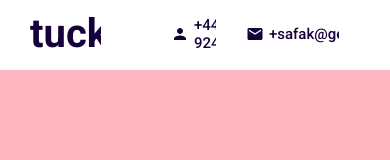
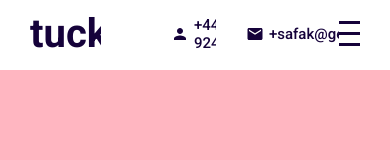
Before and after one commit to Tuckerchaisit/portfolio, a React (Create React App) app: page / in a window 390 px wide. Shown: the top 160 px of the page. Built offline with nearby package versions, Linux system fonts and the light colour scheme.

Commit message:
implement hamburger menu

```diff
--- a/src/App.jsx
+++ b/src/App.jsx
@@ -5,18 +5,19 @@
 import Testimonials from "./components/testimonials/Testimonials";
 import Contact from "./components/contact/Contact"
 import "./app.scss"
+import { useState } from "react"
 
 function App() {
+  const [menuOpen, setMenuOpen] = useState(false)
   return (
     <div className="app">
-      <Topbar/>
+      <Topbar menuOpen={menuOpen} setMenuOpen={setMenuOpen}/>
       <div className="sections">
         <Intro/>
         <Portfolio/>
         <Works/>
         <Testimonials/>
         <Contact/>
-
       </div>
     </div>
   );
--- a/src/components/topbar/Topbar.jsx
+++ b/src/components/topbar/Topbar.jsx
@@ -2,12 +2,14 @@
 import MailIcon from '@mui/icons-material/Mail';
 import PersonIcon from '@mui/icons-material/Person';
 
-export default function Topbar() {
+export default function Topbar({menuOpen, setMenuOpen}) {
   return (
-    <div className="topbar">
+    <div className={"topbar " + (menuOpen && "active")}>
         <div className="wrapper">
           <div className="left">
-            <a href="#intro" className="logo">tucker.</a>
+            <a href="#intro" className="logo-top">
+              tucker.
+            </a>
             <div className="itemContainer">
               <PersonIcon className="icon"/>
               <span>+44 924</span>
@@ -18,7 +20,7 @@
             </div>
           </div>
           <div className="right">
-              <div className="hamburger">
+              <div className="hamburger" onClick={()=> setMenuOpen(!menuOpen)}>
                 <span className="line1"></span>
                 <span className="line2"></span>
                 <span className="line3"></span>
@@ -26,5 +28,5 @@
           </div>
         </div>
     </div>
-  )
+  );
 }
--- a/src/components/topbar/topbar.scss
+++ b/src/components/topbar/topbar.scss
@@ -7,7 +7,8 @@
   color: $mainColor;
   position: fixed;
   top: 0;
-  z-index: 2;
+  z-index: 3;
+  transition: all 1s ease;
 
   .wrapper{
     padding: 10px 30px;
@@ -15,16 +16,21 @@
     align-items: center;
     justify-content: space-between;
 
+
     .left{
       display: flex;
       align-items: center;
 
-      .logo{
+      .logo-top{
         font-size: 40px;
         font-weight: 700;
         text-decoration: none;
         color: inherit;
         margin-right: 40px;
+
+        &.active{
+          color: inherit;
+        }
       }
 
       .itemContainer{
@@ -45,16 +51,42 @@
     }
 
     .right{
-
       .hamburger{
         width:32px;
         height:25px;
+        display: flex;
+        flex-direction: column;
+        justify-content: space-between;
+        cursor: pointer;
 
         span{
           width:100%;
           height:3px;
+          background-color: $mainColor;
+          transform-origin: left;
+          transition: all 2s ease;
         }
       }
     }
   }
+  &.active{
+    background-color: $mainColor;
+    color: white;
+
+      .hamburger{
+        span{
+          &:first-child{
+            background-color: white;
+            transform: rotate(45deg)
+          }
+          &:nth-child(2){
+            opacity: 0;
+          }
+          &:last-child{
+            background-color: white;
+            transform: rotate(-45deg)
+        }
+      }
+     }
+  }
 }
--- a/src/index.js
+++ b/src/index.js
@@ -1,6 +1,5 @@
 import React from 'react';
 import ReactDOM from 'react-dom';
-import './index.css';
 import App from './App';
 
 
```
Also changed, not shown: src/index.css (deleted, +0 -13 lines).
